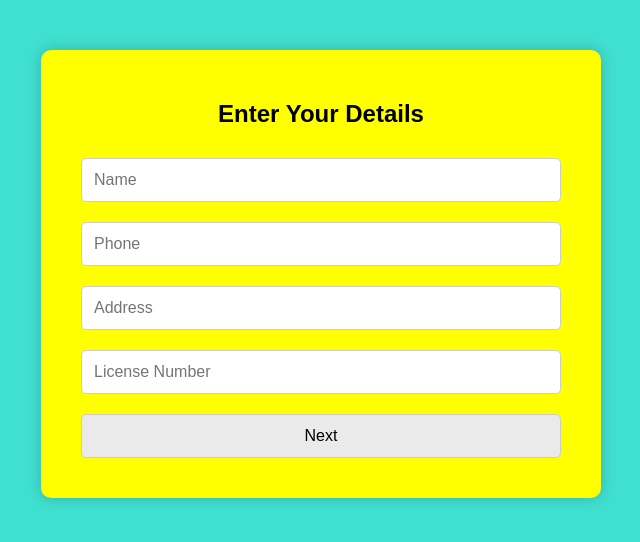
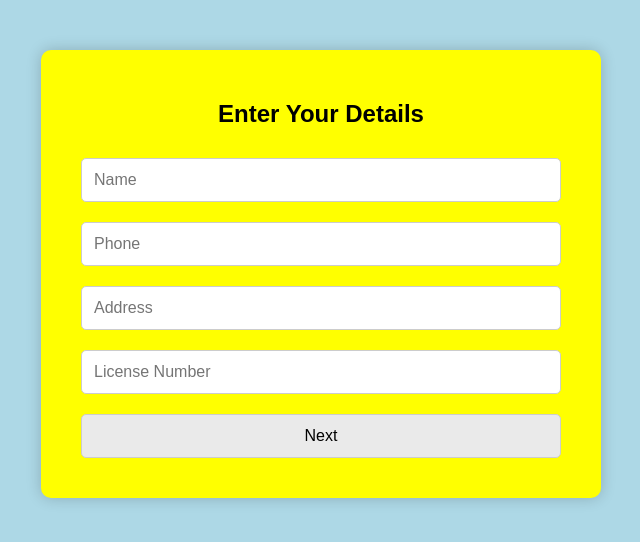
Before and after one commit to HarshilSingh123/Vehicle-Rental-System, a plain HTML site: page index.html in a window 1280 px wide. Shown: the whole page, without its empty margins (319-959 px from the left). Drawn offline with Linux system fonts and the light colour scheme.

Commit message:
Background fixes

```diff
--- a/index.html
+++ b/index.html
@@ -7,7 +7,7 @@
     <style>
         body {
             font-family: Arial, sans-serif;
-            background-color: turquoise;
+            background-color: lightblue;
             text-align: center;
             margin: 0;
             padding: 0;
```
